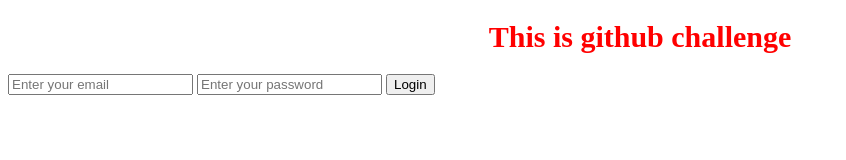
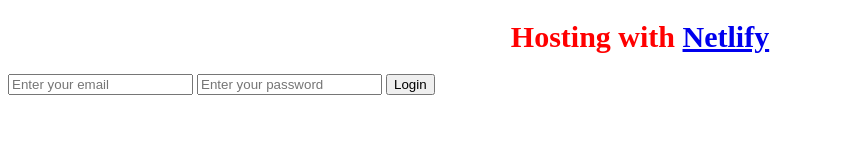
Before and after one commit to Ellino1s/My-app, a plain HTML site: page index.html in a window 1280 px wide. Shown: the whole page, without its empty margins (0-846 px from the left). Drawn offline with Linux system fonts and the light colour scheme.

Commit message:
Updeted heading and add link

```diff
--- a/index.html
+++ b/index.html
@@ -11,7 +11,7 @@
 
 <body>
     <h1>
-        This is github challenge
+        Hosting with <a href="https://www.netlify.com/">Netlify</a>
     </h1>
 
     <form>
```
